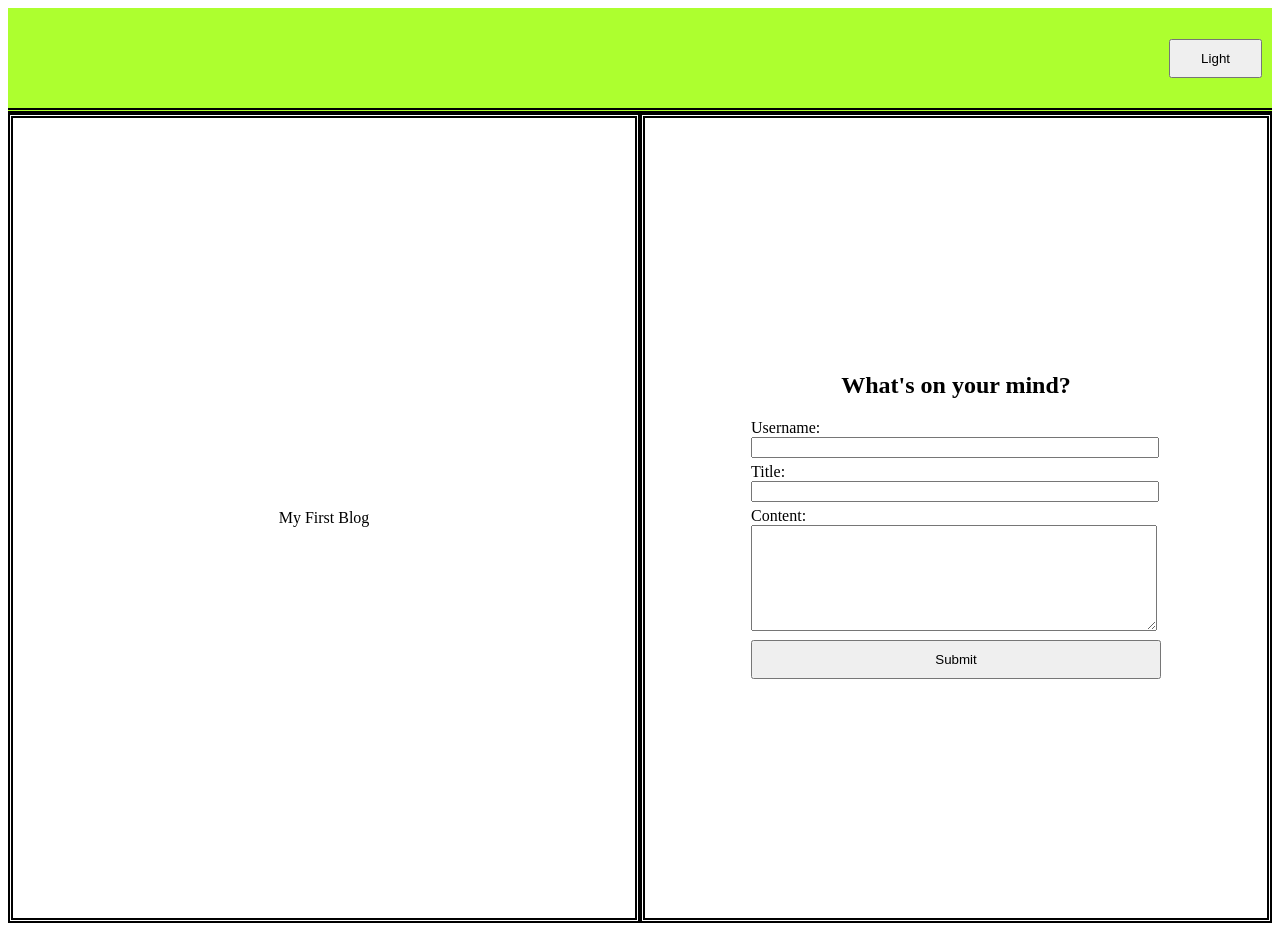
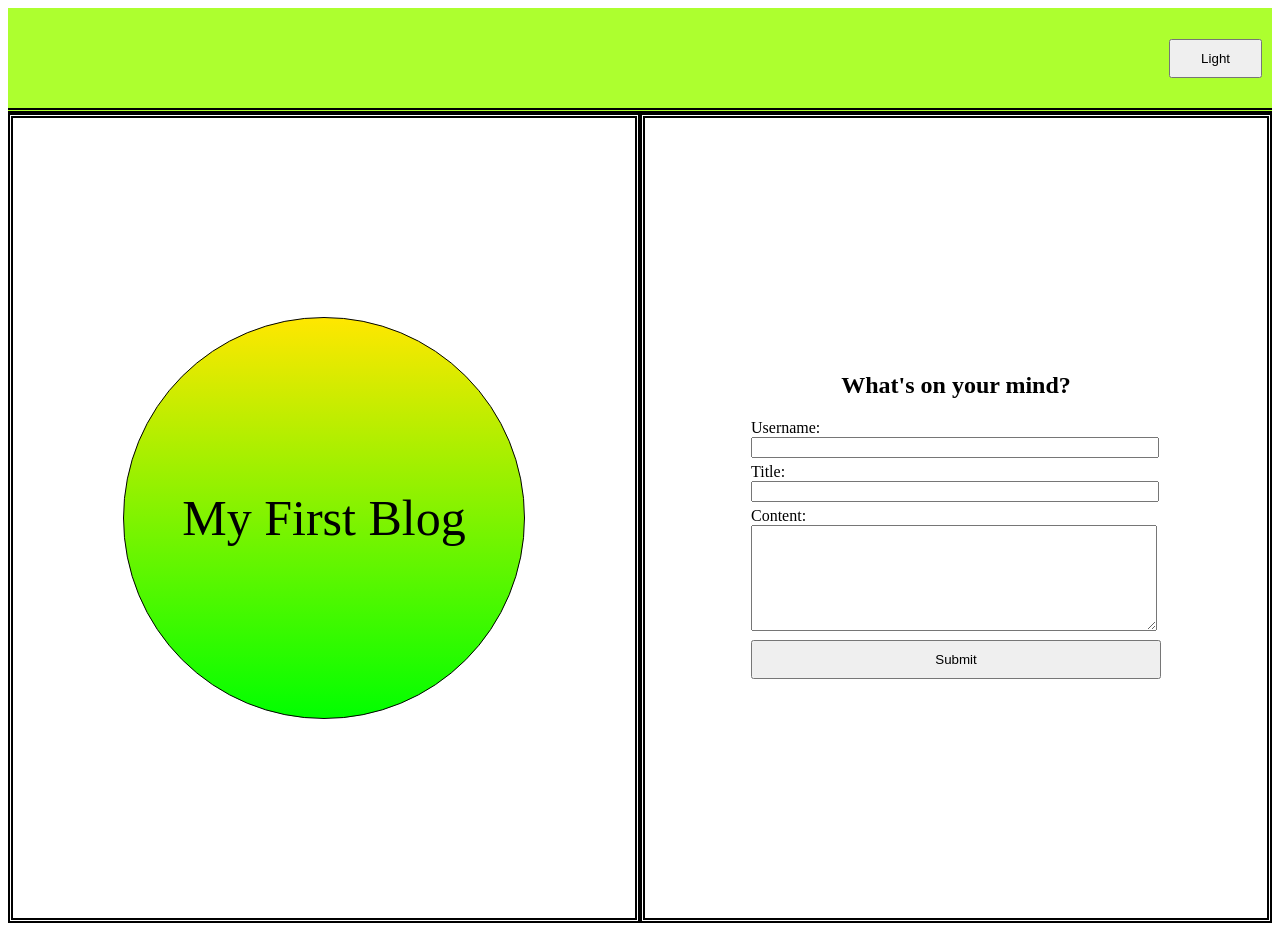
Before and after one commit to tjjohnson76/hw04-web-APIs, a plain HTML site: page index.html in a window 1280 px wide. Drawn offline with Linux system fonts and the light colour scheme.

Commit message:
added circle graphic

```diff
--- a/Assets/css/form.css
+++ b/Assets/css/form.css
@@ -46,3 +46,16 @@ header  {
     width: 410px;
     padding: 10px 0;
 }
+
+.circle {
+    display: flex;
+    height: 400px;
+    width: 400px;
+    border: 1px solid black;
+    border-radius: 100%;
+    justify-content: center;
+    align-items: center;
+    background: rgb(1,255,0);
+    background: linear-gradient(0deg, rgba(1,255,0,1) 0%, rgba(255,231,0,1) 100%);
+    font-size: 50px;
+}
```
